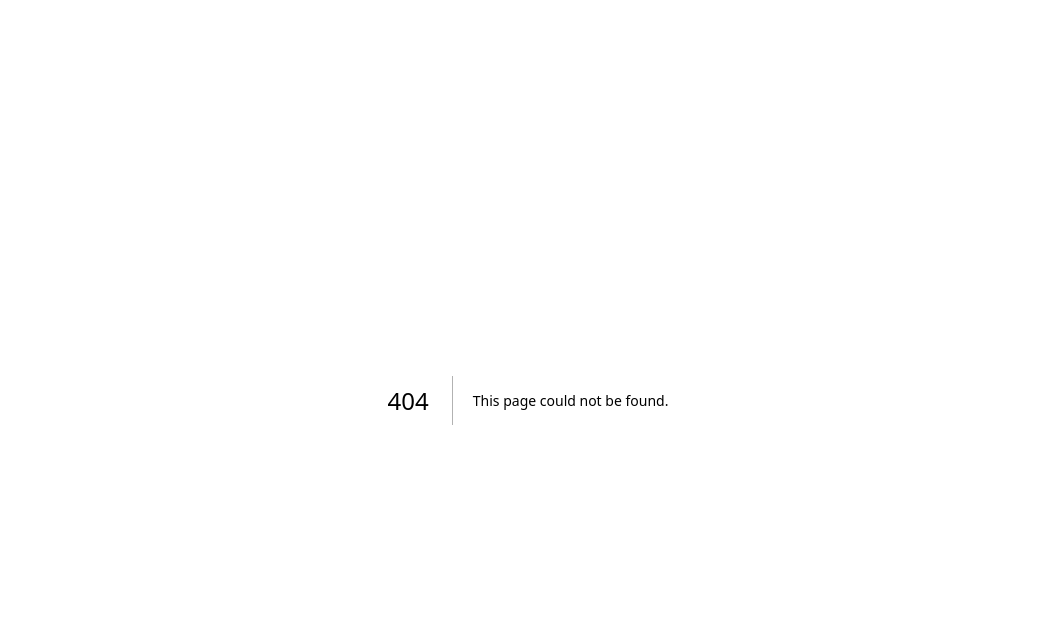
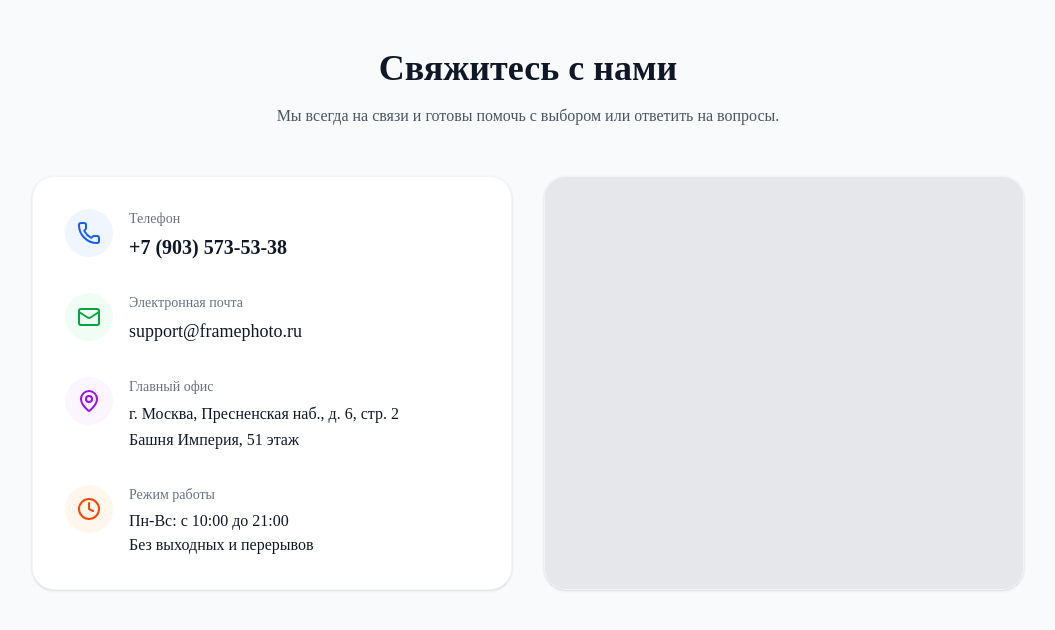
Before and after one commit to nightmareblxnd/frame-photo, a Next.js app: page /contacts in a window 1280 px wide. Before the commit this address had no page. Shown: the top 630 px of the page, without its empty margins (112-1167 px from the left). Built offline with nearby package versions, Linux system fonts and the light colour scheme.

Commit message:
Create page.tsx

```diff
--- /dev/null
+++ b/app/contacts/page.tsx
@@ -0,0 +1,71 @@
+import { MapPin, Phone, Mail, Clock } from "lucide-react";
+
+export default function ContactsPage() {
+  return (
+    <main className="min-h-screen bg-gray-50 pt-12 pb-24">
+      <div className="container mx-auto px-4 max-w-5xl">
+        <div className="text-center mb-12">
+          <h1 className="text-4xl font-bold text-gray-900 mb-4">Свяжитесь с нами</h1>
+          <p className="text-gray-600">Мы всегда на связи и готовы помочь с выбором или ответить на вопросы.</p>
+        </div>
+
+        <div className="grid grid-cols-1 md:grid-cols-2 gap-8">
+
+          <div className="bg-white rounded-3xl p-8 shadow-sm border border-gray-100 flex flex-col gap-8">
+            <div className="flex items-start gap-4">
+              <div className="bg-blue-50 p-3 rounded-full text-blue-600">
+                <Phone className="h-6 w-6" />
+              </div>
+              <div>
+                <h3 className="text-sm font-medium text-gray-500 mb-1">Телефон</h3>
+                <p className="text-xl font-bold text-gray-900">+7 (903) 573-53-38</p>
+              </div>
+            </div>
+
+            <div className="flex items-start gap-4">
+              <div className="bg-green-50 p-3 rounded-full text-green-600">
+                <Mail className="h-6 w-6" />
+              </div>
+              <div>
+                <h3 className="text-sm font-medium text-gray-500 mb-1">Электронная почта</h3>
+                <p className="text-lg font-medium text-gray-900">support@framephoto.ru</p>
+              </div>
+            </div>
+
+            <div className="flex items-start gap-4">
+              <div className="bg-purple-50 p-3 rounded-full text-purple-600">
+                <MapPin className="h-6 w-6" />
+              </div>
+              <div>
+                <h3 className="text-sm font-medium text-gray-500 mb-1">Главный офис</h3>
+                <p className="text-base text-gray-900 leading-relaxed">г. Москва, Пресненская наб., д. 6, стр. 2<br/>Башня Империя, 51 этаж</p>
+              </div>
+            </div>
+
+            <div className="flex items-start gap-4">
+              <div className="bg-orange-50 p-3 rounded-full text-orange-600">
+                <Clock className="h-6 w-6" />
+              </div>
+              <div>
+                <h3 className="text-sm font-medium text-gray-500 mb-1">Режим работы</h3>
+                <p className="text-base text-gray-900">Пн-Вс: с 10:00 до 21:00<br/>Без выходных и перерывов</p>
+              </div>
+            </div>
+          </div>
+
+          {/* Яндекс Карта */}
+          <div className="bg-gray-200 rounded-3xl overflow-hidden h-[400px] md:h-auto min-h-[400px] relative border border-gray-100 shadow-sm">
+            <iframe
+              src="https://yandex.ru/map-widget/v1/?mode=search&text=Москва%2C%20Пресненская%20набережная%2C%206%20строение%202"
+              width="100%"
+              height="100%"
+              allowFullScreen={true}
+              className="absolute inset-0 w-full h-full border-0"
+              title="Яндекс Карта - Башня Империя"
+            ></iframe>
+          </div>
+        </div>
+      </div>
+    </main>
+  );
+}
```
